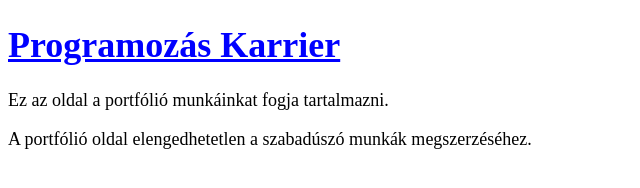
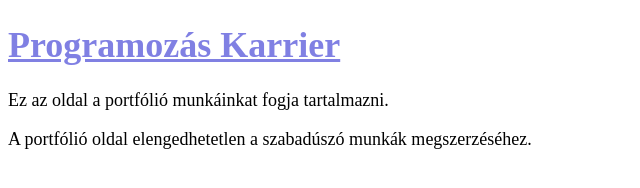
Before and after one commit to gulylala/programozaskarrier, a plain HTML site: page index.html in a window 1280 px wide. Shown: the whole page, without its empty margins (0-640 px from the left). Drawn offline with Linux system fonts and the light colour scheme.

Commit message:
h1 szin megváltoztatása

```diff
--- a/css/styles.css
+++ b/css/styles.css
@@ -2,7 +2,7 @@ html {
     font-size: 18px;
 }
 h1 {
-    color: blue;
+    color: rgba(58, 58, 211, 0.644);
     text-decoration: underline;
     font-size: 4,8rem;
 
```
